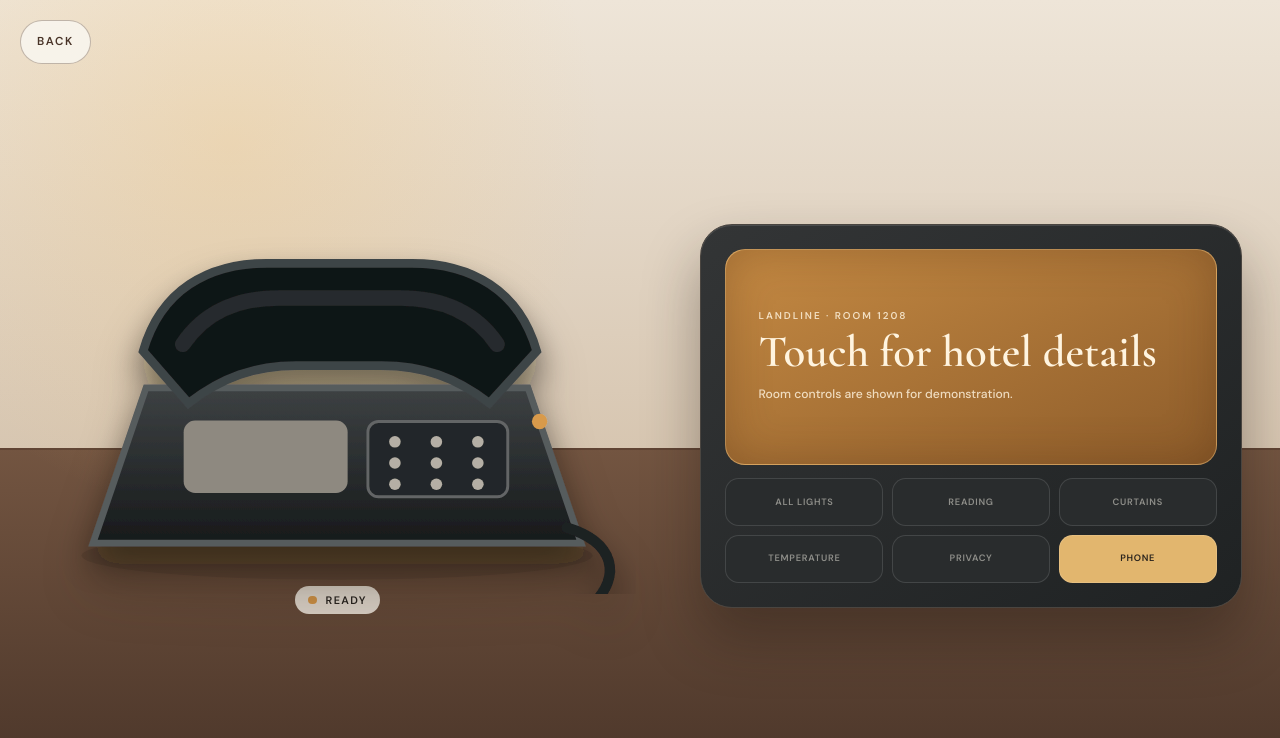
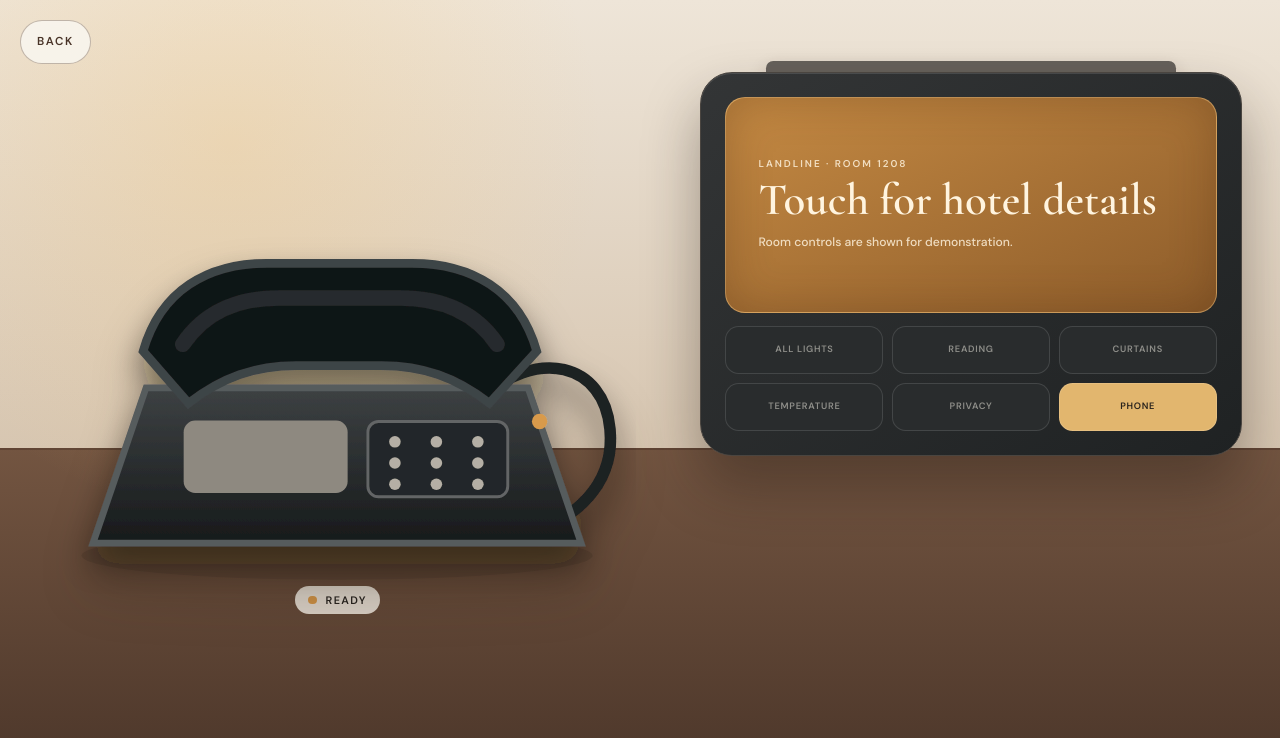
Before and after one commit to antunishdPursuit/Landline, a Next.js app: page / in a window 1280 px wide. Both pictures are taken after a click on the button "Approach the bedside phone and control panel". Shown: the top 738 px of the page. Built offline with nearby package versions, Linux system fonts and the light colour scheme.

Commit message:
fix: correct the bedside device placement

```diff
--- a/components/BedsideCloseup.tsx
+++ b/components/BedsideCloseup.tsx
@@ -178,6 +178,8 @@ export function BedsideCloseup({
         }
 
         .bedside-panel {
+          position: relative;
+          align-self: start;
           width: 100%;
           max-width: 580px;
           padding: clamp(1rem, 2vw, 1.5rem);
@@ -186,6 +188,19 @@ export function BedsideCloseup({
           background: linear-gradient(145deg, #333536, #1f2223);
           box-shadow: 0 30px 55px rgba(31, 22, 17, 0.36), inset 0 1px rgba(255,255,255,0.12);
           box-sizing: border-box;
+        }
+
+        .bedside-panel::before {
+          content: '';
+          position: absolute;
+          z-index: -1;
+          top: -0.75rem;
+          left: 12%;
+          width: 76%;
+          height: 0.85rem;
+          border-radius: 0.45rem 0.45rem 0 0;
+          background: #66615b;
+          box-shadow: 0 8px 18px rgba(50, 37, 29, 0.24);
         }
 
         .panel-screen-button {
@@ -261,10 +276,15 @@ export function BedsideCloseup({
         @media (max-width: 720px) {
           .bedside-stage {
             grid-template-columns: 1fr;
-            grid-template-rows: minmax(210px, 42%) minmax(0, 58%);
+            grid-template-rows: minmax(230px, 48%) minmax(210px, 52%);
             gap: 0.25rem;
             width: 92vw;
             padding: 4rem 0 0.75rem;
+          }
+
+          .bedside-phone-zone {
+            order: 2;
+            align-self: end;
           }
 
           .bedside-phone-button {
@@ -280,9 +300,10 @@ export function BedsideCloseup({
           }
 
           .bedside-panel {
-            align-self: end;
+            order: 1;
+            align-self: start;
             max-width: none;
-            max-height: 52vh;
+            max-height: 44vh;
             padding: 0.75rem;
             border-radius: 1.4rem;
           }
@@ -356,7 +377,21 @@ export function BedsideCloseup({
               </defs>
               <ellipse cx="310" cy="350" rx="265" ry="25" fill="#3f2d23" opacity="0.25" />
               <g filter="url(#close-phone-shadow)">
-                <path d="M112 176h396l55 161H57Z" fill="url(#close-phone-body)" stroke="#565b5d" strokeWidth="7" />
+                <path
+                  data-scene-object="rear-phone-cord"
+                  d="M455 190c63-58 132-39 138 29 5 53-30 86-68 102"
+                  fill="none"
+                  stroke="#1d2021"
+                  strokeWidth="12"
+                  strokeLinecap="round"
+                />
+                <path
+                  data-scene-object="phone-body"
+                  d="M112 176h396l55 161H57Z"
+                  fill="url(#close-phone-body)"
+                  stroke="#565b5d"
+                  strokeWidth="7"
+                />
                 <rect x="151" y="210" width="170" height="75" rx="12" fill="#8e8980" />
                 <rect x="342" y="211" width="145" height="78" rx="11" fill="#242829" stroke="#636566" strokeWidth="3" />
                 {[0, 1, 2].map((row) =>
@@ -373,7 +408,6 @@ export function BedsideCloseup({
                 <circle cx="520" cy="211" r="8" fill={phoneState === "error" ? "#a95555" : "#d89a4b"} />
                 <path d="M109 138c18-63 67-91 128-91h151c61 0 111 28 129 91l-49 54c-35-27-69-39-112-39h-88c-43 0-77 12-112 39Z" fill="#111516" stroke="#3e4446" strokeWidth="9" />
                 <path d="M150 131c23-34 56-48 100-48h125c44 0 78 14 101 48" fill="none" stroke="#262b2d" strokeWidth="16" strokeLinecap="round" />
-                <path d="M548 321c50 15 57 50 27 80" fill="none" stroke="#1d2021" strokeWidth="11" strokeLinecap="round" />
               </g>
             </svg>
           </button>
@@ -383,7 +417,7 @@ export function BedsideCloseup({
           </span>
         </div>
 
-        <div className="bedside-panel">
+        <div className="bedside-panel" data-placement="wall">
           <button
             type="button"
             className="panel-screen-button"
```
Also changed, not shown: 2 other files (tests, documents, lock files or other folders).
